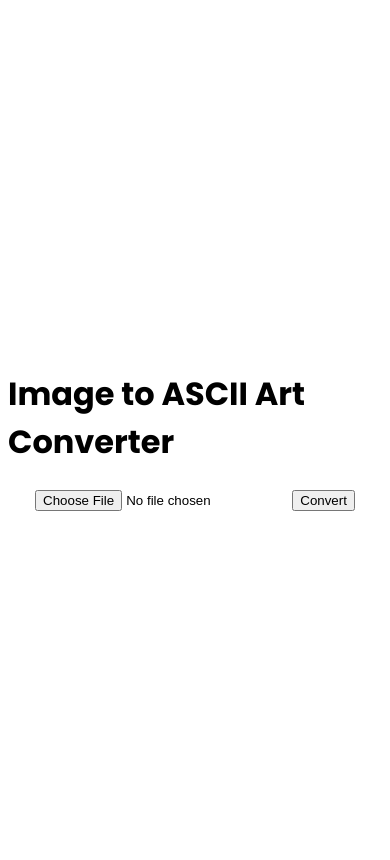
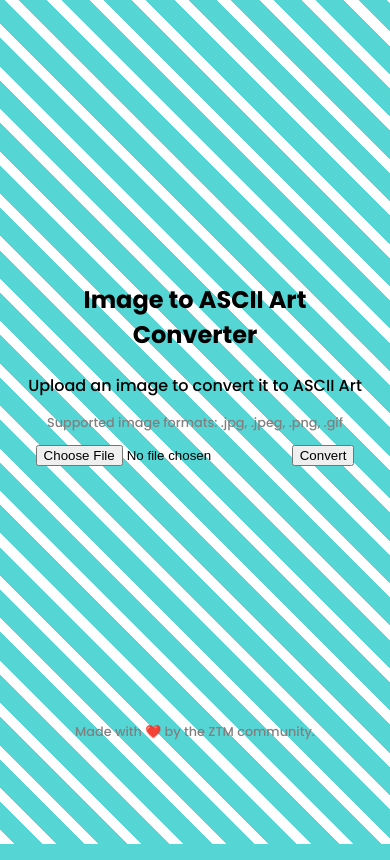
Before and after one commit to zero-to-mastery/ascii-art, a Flask app: page / in a window 390 px wide. Run offline with Flask 3, Linux system fonts and the light colour scheme.

Commit message:
Made the webapp more responsive and aesthetic

```diff
--- a/ascii_art_web_app/app.py
+++ b/ascii_art_web_app/app.py
@@ -1,4 +1,4 @@
-from flask import Flask, render_template, request
+from flask import Flask, render_template, request, redirect, url_for
 from PIL import Image
 from inspect import getsourcefile
 import io
@@ -25,9 +25,10 @@ def index():
         if image:
             image = Image.open(io.BytesIO(image.read()))
             ascii_art = core.convert_image_to_ascii(image)
-            return render_template("index.html", ascii_art=ascii_art)
+            return render_template("ascii-art.html", ascii_art=ascii_art)
 
-    return render_template("index.html", ascii_art=None)
+    return render_template("index.html")
+
 
 if __name__ == "__main__":
     app.run(debug=True, host='0.0.0.0', port=8080)
--- a/ascii_art_web_app/static/css/styles.css
+++ b/ascii_art_web_app/static/css/styles.css
@@ -1,15 +1,68 @@
 @import url('https://fonts.googleapis.com/css2?family=Poppins:wght@300;500;700&display=swap');
 
+html {
+    height: 100%;
+    background: repeating-linear-gradient(45deg,#FFFFFF,#FFFFFF 10px,#56d5d5 10px,#56d5d5 30px);
+}
 .home-div {
     display: flex;
     flex-direction: column;
     justify-content: center;
     align-items: center;
-    height: 100vh;
+    height: 80vh;
     margin: 0;
-    font-family: 'Poppins', sans-serif;;
+    font-family: 'Poppins', sans-serif;
+}
+
+.home-page-heading {
+    text-align: center;
+    font-size: 2rem;
 }
 
 .home-page-form {
     text-align: center;
 }
+
+.subheading {
+    font-size: 1.5rem;
+    margin-top: 5px;
+}
+
+.supported-formats {
+    font-size: 1rem;
+    margin-top: 0;
+    color: gray;
+}
+
+@media only screen and (max-width: 768px) {
+    .home-div {
+        padding: 20px;
+    }
+
+    .home-page-heading {
+        font-size: 1.5rem;
+    }
+
+    .home-page-form {
+        font-size: 0.75rem;
+    }
+
+    .subheading {
+        font-size: 1rem;
+    }
+
+    .supported-formats {
+        font-size: 0.8rem;
+    }
+}
+
+footer {
+    position: relative;
+    bottom: 0;
+    width: 100%;
+    text-align: center;
+    font-size: 0.8rem;
+    padding-bottom: 20px;
+    color: gray;
+    font-family: 'Poppins', sans-serif;
+}
--- a/ascii_art_web_app/templates/index.html
+++ b/ascii_art_web_app/templates/index.html
@@ -9,14 +9,15 @@
 <body>
     <div class="home-div">
         <h1 class="home-page-heading">Image to ASCII Art Converter</h1>
+        <p class="subheading">Upload an image to convert it to ASCII Art</p>
+        <p class="supported-formats">Supported image formats: .jpg, .jpeg, .png, .gif</p>
         <form class="home-page-form" method="POST" enctype="multipart/form-data">
             <input type="file" name="image" accept=".jpg, .jpeg, .png, .gif">
             <input type="submit" value="Convert">
         </form>
-        {% if ascii_art %}
-        <h2>ASCII Art</h2>
-        <pre>{{ ascii_art }}</pre>
-        {% endif %}
     </div>
+    <footer>
+        Made with ❤️ by the ZTM community.
+    </footer>
 </body>
 </html>
```
Also changed, not shown: ascii_art_web_app/static/css/ascii-art.css (added, +53 -0 lines), ascii_art_web_app/templates/ascii-art.html (added, +21 -0 lines).
